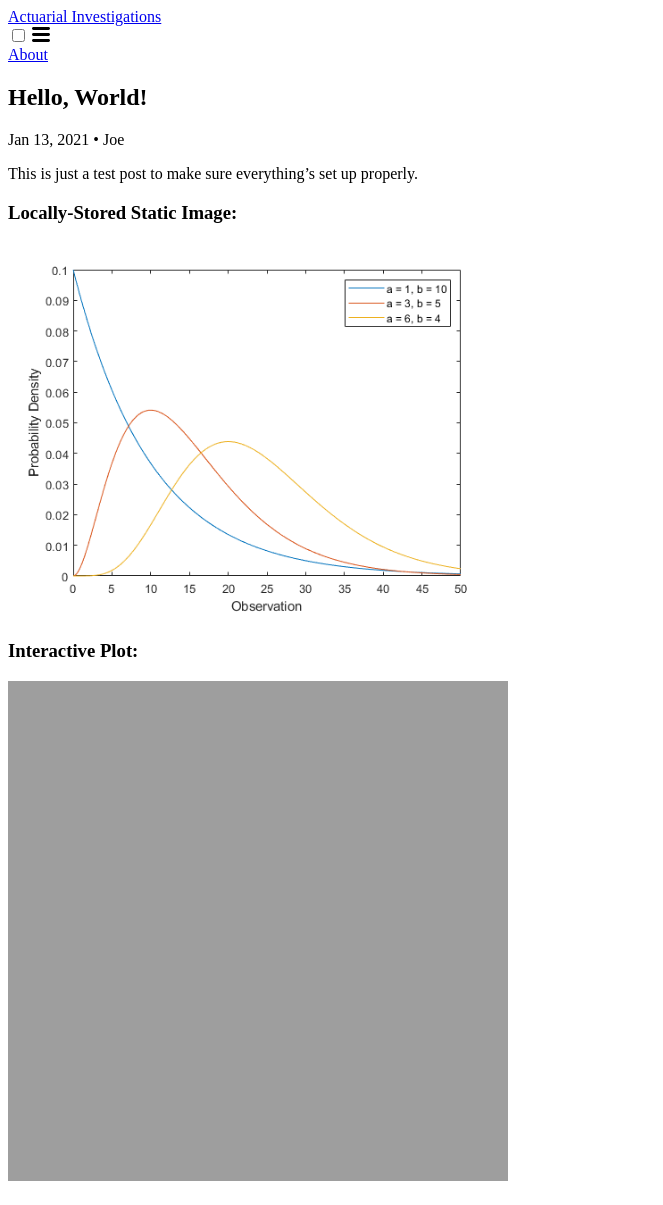
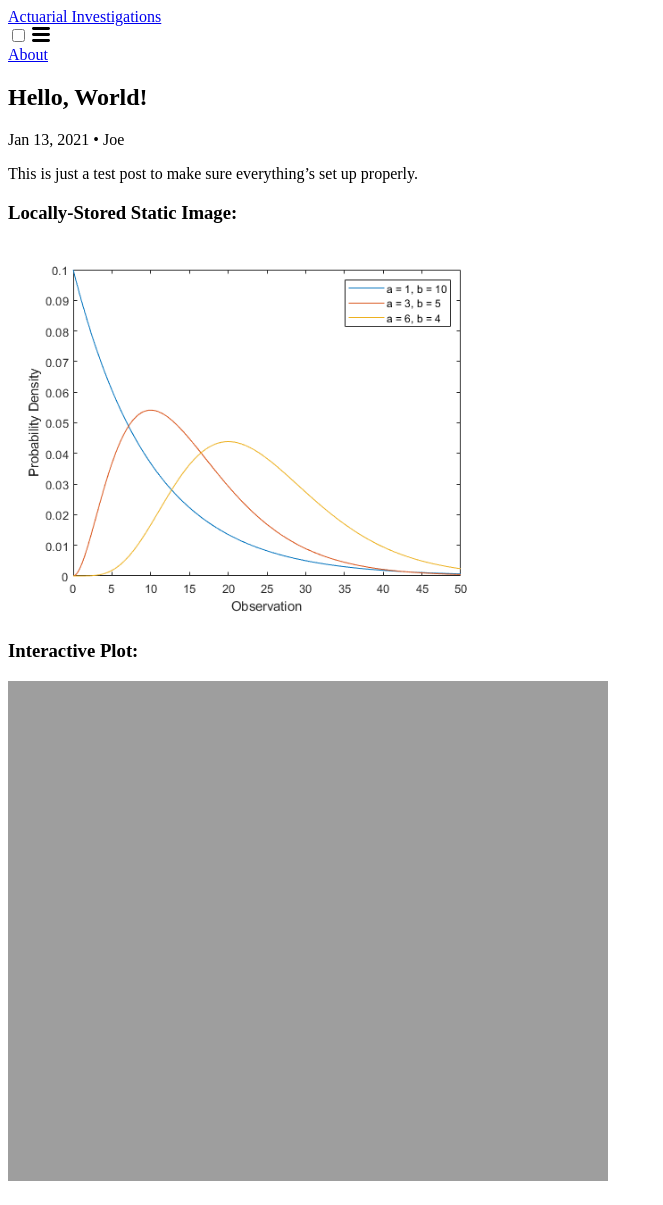
Before and after one commit to JoeKnittel/joeknittel.github.io, a Jekyll site: the page built from _posts/2021-01-13-Hello,-World!.md, in a window 1280 px wide. Shown: the top 1205 px of the page, without its empty margins (0-663 px from the left). Built offline with Jekyll 4.4.1, drawn with Linux system fonts in a browser that asks for light colours; formulas are drawn with MathJax 3.

Commit message:
Update 2021-01-13-Hello,-World!.md

```diff
--- a/_posts/2021-01-13-Hello,-World!.md
+++ b/_posts/2021-01-13-Hello,-World!.md
@@ -14,7 +14,7 @@ This is just a test post to make sure everything's set up properly.
 
 ### Interactive Plot:
 
-<iframe src="https://joeknittel.github.io/plotly_test.html" height="500" width="500" title="plotly demo" frameborder = "0"></iframe>
+<iframe src="https://joeknittel.github.io/plotly_test.html" height="500" width="600" title="plotly demo" frameborder = "0"></iframe>
 
 ### GIF Functionality:
 
```
